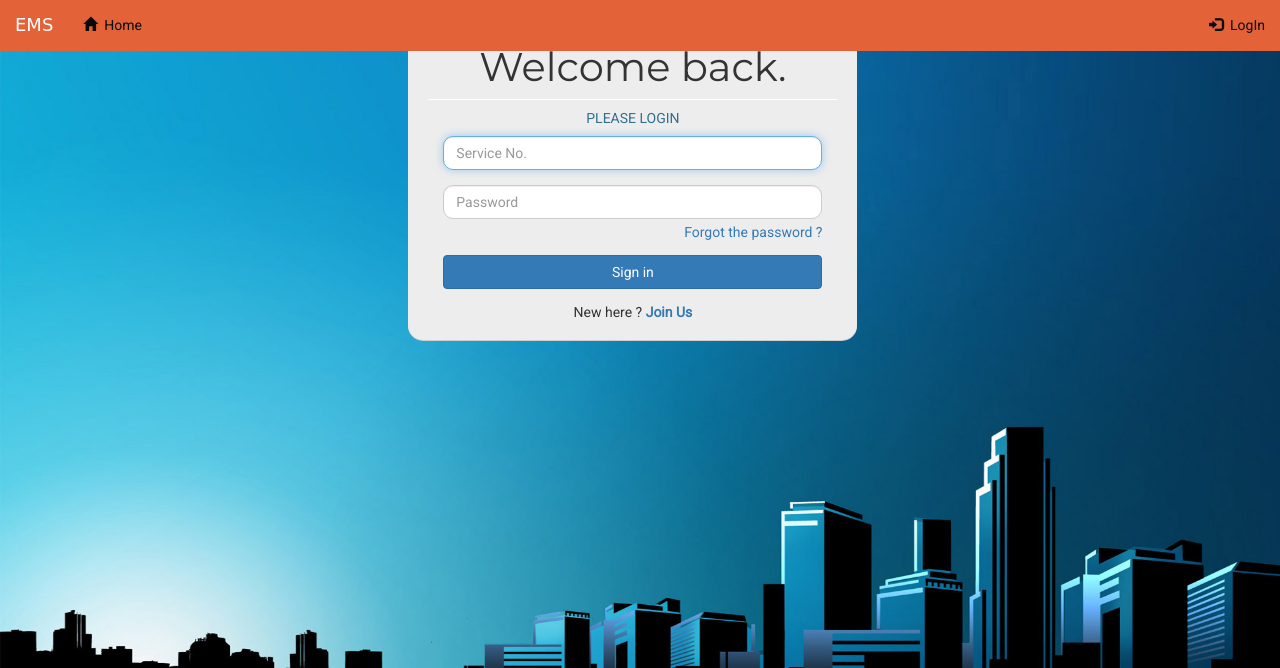
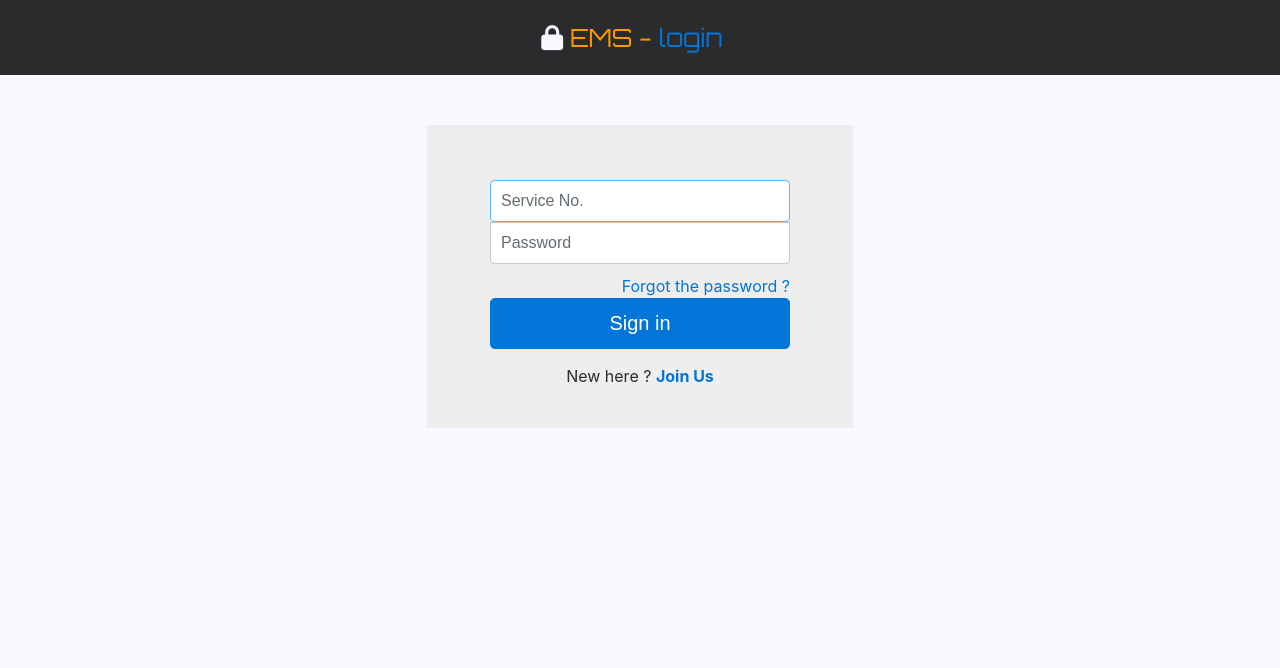
Before and after one commit to natarajkr007/ITSproject, a Django app: page /login/ in a window 1280 px wide. Shown: the top 668 px of the page. Run offline with Django 3.2, Linux system fonts and the light colour scheme; some libraries are stand-ins or nearby versions; some web fonts are replaced.

Commit message:
Login Page visualized

```diff
--- a/EMS/static/EMS/login.css
+++ b/EMS/static/EMS/login.css
@@ -1,38 +1,57 @@
-@import url(http://fonts.googleapis.com/css?family=Roboto:400);
+@import url('https://fonts.googleapis.com/css?family=Orbitron');
+
 body {
-  background-color:#fff;
-  -webkit-font-smoothing: antialiased;
-  font: normal 14px Roboto,arial,sans-serif;
+  background-color: ghostwhite;
+}
+
+.navbar-inverse .navbar-text {
+  font-family: 'Orbitron', sans-serif;
+  font-size: 25px;
+  color: #FF9800;
+}
+
+.fa-lock:before {
+    content: "\f023";
+    color: ghostwhite;
 }
 
 .container {
-    padding: 25px;
-    position: fixed;
+  margin-top: 50px;
+  padding-top: 40px;
+  padding-bottom: 40px;
+  background-color: #eee;
 }
 
-.form-login {
-    background-color: #EDEDED;
-    padding-top: 10px;
-    padding-bottom: 20px;
-    padding-left: 20px;
-    padding-right: 20px;
-    border-radius: 15px;
-    border-color:#d2d2d2;
-    border-width: 5px;
-    box-shadow:0 1px 0 #cfcfcf;
+.form-signin {
+  max-width: 330px;
+  padding: 15px;
+  margin: 0 auto;
 }
-
-h4 {
- border:0 solid #fff;
- border-bottom-width:1px;
- padding-bottom:10px;
- text-align: center;
+.form-signin .form-signin-heading,
+.form-signin .checkbox {
+  margin-bottom: 10px;
 }
-
-.form-control {
-    border-radius: 10px;
+.form-signin .checkbox {
+  font-weight: normal;
 }
-
-.wrapper {
-    text-align: center;
+.form-signin .form-control {
+  position: relative;
+  height: auto;
+  -webkit-box-sizing: border-box;
+          box-sizing: border-box;
+  padding: 10px;
+  font-size: 16px;
 }
+.form-signin .form-control:focus {
+  z-index: 2;
+}
+.form-signin input[type="email"] {
+  margin-bottom: -1px;
+  border-bottom-right-radius: 0;
+  border-bottom-left-radius: 0;
+}
+.form-signin input[type="password"] {
+  margin-bottom: 10px;
+  border-top-left-radius: 0;
+  border-top-right-radius: 0;
+}
--- a/EMS/templates/EMS/login.html
+++ b/EMS/templates/EMS/login.html
@@ -1,48 +1,47 @@
-{% extends 'EMS/base.html' %}
-{% block title %}EMS-Login{% endblock %}
+<!DOCTYPE html>
+<html lang="en">
+<head>
+  <!-- Required meta tags -->
+  <meta charset="utf-8">
+  <meta name="viewport" content="width=device-width, initial-scale=1, shrink-to-fit=no">
+  <title>EMS-login</title>
+
   {% load staticfiles %}
-{% block stylesheet %}
-<link rel="stylesheet" type="text/css" href="{% static 'EMS/login.css' %}"/>
-<link href="https://fonts.googleapis.com/css?family=Montserrat" rel="stylesheet">
-{% endblock %}
+  <link rel="shortcut icon" type="image/png" href="{% static 'thunder.ico' %}"/>
+  <!-- Bootstrap CSS -->
+  <link rel="stylesheet" href="https://maxcdn.bootstrapcdn.com/bootstrap/4.0.0-alpha.6/css/bootstrap.min.css" integrity="sha384-rwoIResjU2yc3z8GV/NPeZWAv56rSmLldC3R/AZzGRnGxQQKnKkoFVhFQhNUwEyJ" crossorigin="anonymous">
+  <link rel="stylesheet" href="https://cdnjs.cloudflare.com/ajax/libs/animate.css/3.5.2/animate.min.css">
+  <link rel="stylesheet" href="{% static 'EMS/login.css' %}">
 
-{% block body %}
+  <body>
 
-<div class="container">
-  <div class="row">
-    <div class="col-md-offset-4 col-md-5">
-      <div class="form-login">
-        <h4 style="font-family: 'Montserrat', sans-serif; font-size:40px">Welcome back.</h4>
-        <p class="text-center text-uppercase text-info">Please LogIn</p>
-        <div class="col-md-12">
-          <form class="form" role="form" action="{% url "EMS:login" %}" method="POST" accept-charset="UTF-8" id="login-nav">
+    <nav class="navbar navbar-inverse bg-inverse">
+      <a href="{% url "EMS:index" %}" class="navbar-brand text-center">
+        <span class="navbar-text"><i class="fa fa-lock" aria-hidden="true"></i> EMS - <span class="text-primary">login</span></span>
+      </a>
+    </nav>
+
+    <div class="container col-lg-4 offset-lg-4 col-sm-6 offset-sm-3">
+      <form class="form-signin" role="form" action="{% url "EMS:login" %}" method="POST" accept-charset="UTF-8">
         {% csrf_token %}
-            <div class="form-group">
-              <label class="sr-only" for="username">Unique Service Number : </label>
+        <label for="username" class="sr-only">Unique Service Number : </label>
         <input name="username" type="text" class="form-control" id="username" placeholder="Service No." autofocus required>
-            </div>
-            <div class="form-group">
         <label class="sr-only" for="password">Password</label>
         <input name="password" type="password" class="form-control" id="password" placeholder="Password" required>
-              <div class="help-block text-right"><a href="#">Forgot the password ?</a></div>
-            </div>
-            <div class="form-group">
-              <button type="submit" class="btn btn-primary btn-block">Sign in</button>
-            </div>
-            <!-- <div class="checkbox">
-            <label>
-            <input type="checkbox"> keep me logged-in
-          </label>
-        </div> -->
+        <div class="help-block float-right"><a href="#">Forgot the password ?</a></div>
+        <button class="btn btn-lg btn-primary btn-block" type="submit">Sign in</button>
       </form>
-    </div>
-    <div class="bottom text-center">
+
+      <div class="text-center">
         New here ? <a href="{% url "EMS:register" %}"><b>Join Us</b></a>
-    </div>
-  </div>
       </div>
 
     </div>
-</div>
 
-{% endblock %}
+    <!-- jQuery first, then Tether, then Bootstrap JS. -->
+    <script src="https://code.jquery.com/jquery-3.1.1.slim.min.js" integrity="sha384-A7FZj7v+d/sdmMqp/nOQwliLvUsJfDHW+k9Omg/a/EheAdgtzNs3hpfag6Ed950n" crossorigin="anonymous"></script>
+    <script src="https://cdnjs.cloudflare.com/ajax/libs/tether/1.4.0/js/tether.min.js" integrity="sha384-DztdAPBWPRXSA/3eYEEUWrWCy7G5KFbe8fFjk5JAIxUYHKkDx6Qin1DkWx51bBrb" crossorigin="anonymous"></script>
+    <script src="https://maxcdn.bootstrapcdn.com/bootstrap/4.0.0-alpha.6/js/bootstrap.min.js" integrity="sha384-vBWWzlZJ8ea9aCX4pEW3rVHjgjt7zpkNpZk+02D9phzyeVkE+jo0ieGizqPLForn" crossorigin="anonymous"></script>
+    <script src="https://use.fontawesome.com/84a4aaeeaf.js"></script>
+  </body>
+  </html>
```
Also changed, not shown: db.sqlite3. Lines whose indentation alone changed are shown as unchanged.
